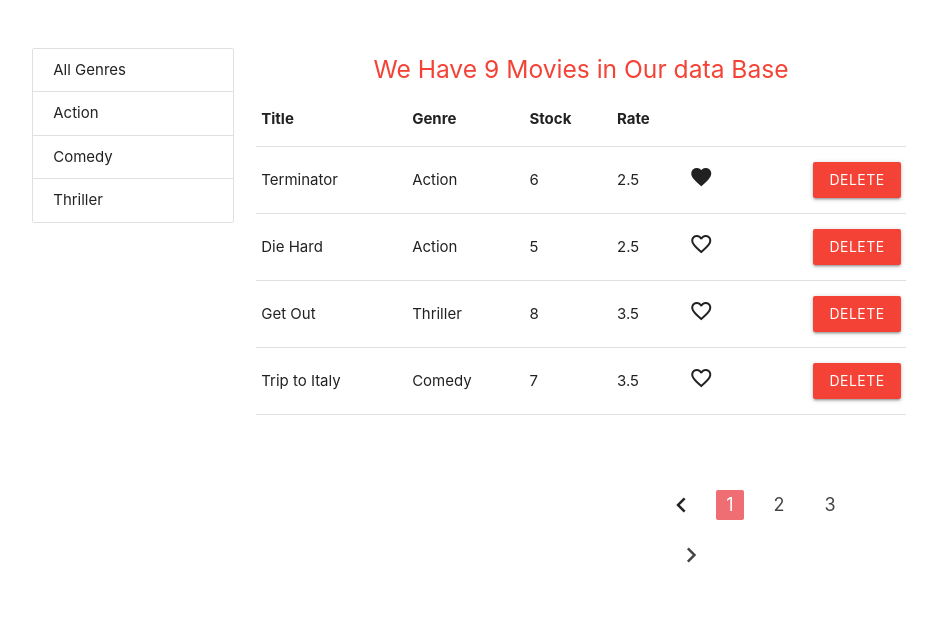
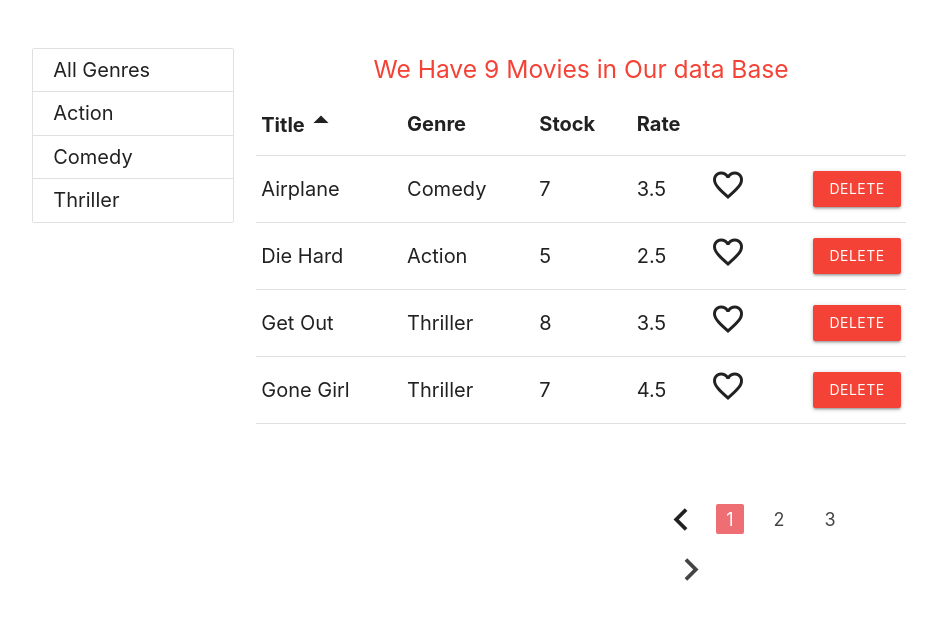
Before and after one commit to benk1/MovieRentalApp, a React (Create React App) app: page / in a window 1280 px wide. Shown: the top 620 px of the page, without its empty margins (171-1108 px from the left). Built offline with nearby package versions, Linux system fonts and the light colour scheme.

Commit message:
refactoring the code on Pagination

```diff
--- a/src/components/MovieTable.jsx
+++ b/src/components/MovieTable.jsx
@@ -1,43 +1,44 @@
-import React from 'react';
+import React, { Component } from 'react';
 import Like from './common/Like';
-const MovieTable = ({ movies, onDelete, onLike, onSort }) => {
-  return (
-    <table className='responsive-table'>
-      <thead>
-        <tr>
-          <th onClick={() => onSort('title')}>Title</th>
-          <th onClick={() => onSort('genre.name')}>Genre</th>
-          <th onClick={() => onSort('numberInStock')}>Stock</th>
-          <th onClick={() => onSort('dailyRentalRate')}>Rate</th>
-          <th />
-          <th />
-        </tr>
-      </thead>
-      <tbody>
-        {movies.map((movie) => {
-          return (
-            <tr key={movie._id}>
-              <td>{movie.title}</td>
-              <td>{movie.genre.name}</td>
-              <td>{movie.numberInStock}</td>
-              <td>{movie.dailyRentalRate}</td>
-              <td>
-                <Like liked={movie.liked} onClick={() => onLike(movie)} />
-              </td>
-              <td>
+import TableHeader from './common/TableHeader';
+import TableBody from './common/TableBody';
+import Table from './common/Table';
+class MovieTable extends Component {
+  columns = [
+    { path: 'title', label: 'Title' },
+    { path: 'genre.name', label: 'Genre' },
+    { path: 'numberInStock', label: 'Stock' },
+    { path: 'dailyRentalRate', label: 'Rate' },
+    {
+      key: 'like',
+      content: (movie) => (
+        <Like liked={movie.liked} onClick={() => this.props.onLike(movie)} />
+      ),
+    },
+    {
+      key: 'delete',
+      content: (movie) => (
         <button
-                  onClick={() => onDelete(movie)}
+          onClick={() => this.props.onDelete(movie)}
           className=' btn  red right'
         >
           Delete
         </button>
-              </td>
-            </tr>
+      ),
+    },
+  ];
+
+  render() {
+    const { movies, onSort, sortColumn } = this.props;
+    return (
+      <Table
+        columns={this.columns}
+        data={movies}
+        sortColumn={sortColumn}
+        onSort={onSort}
+      />
     );
-        })}
-      </tbody>
-    </table>
-  );
-};
+  }
+}
 
 export default MovieTable;
--- a/src/components/Movies.jsx
+++ b/src/components/Movies.jsx
@@ -6,12 +6,14 @@
 import ListGroup from './common/ListGroup';
 import { getGenres } from '../services/fakeGenreService';
 import MovieTable from './MovieTable';
+import _ from 'lodash';
 class Movies extends Component {
   state = {
     movies: [],
     genres: [],
     pageSize: 4,
     currentPage: 1,
+    sortColumn: { path: 'title', order: 'asc' },
   };
 
   componentDidMount() {
@@ -54,8 +56,10 @@
     });
   };
 
-  handleSort = (path) => {
-    console.log(path);
+  handleSort = (sortColumn) => {
+    this.setState({
+      sortColumn,
+    });
   };
   render() {
     const {
@@ -64,6 +68,7 @@
       currentPage,
       selectedGenre,
       genres,
+      sortColumn,
     } = this.state;
     const filtered =
       selectedGenre && selectedGenre._id
@@ -81,7 +86,9 @@
       </div>
     );
 
-    const movies = paginate(filtered, currentPage, pageSize);
+    const sorted = _.orderBy(filtered, [sortColumn.path], [sortColumn.order]);
+
+    const movies = paginate(sorted, currentPage, pageSize);
     return (
       <div className='row'>
         <div className='col s6 m2 l3 '>
@@ -95,6 +102,7 @@
           {message}
           <MovieTable
             movies={movies}
+            sortColumn={sortColumn}
             onLike={this.handleLike}
             onDelete={this.handleDelete}
             onSort={this.handleSort}
--- /dev/null
+++ b/src/components/common/Table.jsx
@@ -0,0 +1,14 @@
+import React from 'react';
+import TableHeader from './TableHeader';
+import TableBody from './TableBody';
+const Table = ({ columns, sortColumn, onSort, data }) => {
+  return (
+    <table className='responsive-table'>
+      <TableHeader columns={columns} sortColumn={sortColumn} onSort={onSort} />
+
+      <TableBody columns={columns} data={data} />
+    </table>
+  );
+};
+
+export default Table;
--- /dev/null
+++ b/src/components/common/TableBody.jsx
@@ -0,0 +1,30 @@
+import React, { Component } from 'react';
+import _ from 'lodash';
+class TableBody extends Component {
+  renderCell = (item, column) => {
+    if (column.content) return column.content(item);
+    return _.get(item, column.path);
+  };
+
+  createKey = (item, column) => {
+    return item.id + (column.path || column.key);
+  };
+  render() {
+    const { data, columns } = this.props;
+    return (
+      <tbody>
+        {data.map((item) => (
+          <tr key={item._id}>
+            {columns.map((column) => (
+              <td key={this.createKey(item, column)}>
+                {this.renderCell(item, column)}
+              </td>
+            ))}
+          </tr>
+        ))}
+      </tbody>
+    );
+  }
+}
+
+export default TableBody;
--- /dev/null
+++ b/src/components/common/TableHeader.jsx
@@ -0,0 +1,43 @@
+import React, { Component } from 'react';
+//column: array
+// sortColumn: object
+// onSort: function
+class TableHeader extends Component {
+  raiseSort = (path) => {
+    const sortColumn = { ...this.props.sortColumn };
+    if (sortColumn.path === path)
+      sortColumn.order = sortColumn.order === 'asc' ? 'desc' : 'asc';
+    else {
+      sortColumn.path = path;
+      sortColumn.order = 'asc';
+    }
+    this.props.onSort(sortColumn);
+  };
+
+  renderSortIcon = (column) => {
+    const { sortColumn } = this.props;
+    if (column.path !== sortColumn.path) return null;
+    if (sortColumn.order === 'asc')
+      return <i className='material-icons'>arrow_drop_up</i>;
+    return <i className='material-icons'>arrow_drop_down</i>;
+  };
+  render() {
+    return (
+      <thead>
+        <tr>
+          {this.props.columns.map((column) => (
+            <th
+              className='clickable'
+              key={column.path || column.key}
+              onClick={() => this.raiseSort(column.path)}
+            >
+              {column.label} {this.renderSortIcon(column)}
+            </th>
+          ))}
+        </tr>
+      </thead>
+    );
+  }
+}
+
+export default TableHeader;
--- a/src/index.css
+++ b/src/index.css
@@ -6,9 +6,16 @@
     sans-serif;
   -webkit-font-smoothing: antialiased;
   -moz-osx-font-smoothing: grayscale;
+  font-size: 20px;
 }
 
 code {
   font-family: source-code-pro, Menlo, Monaco, Consolas, 'Courier New',
     monospace;
 }
+.clickable {
+  cursor: pointer;
+}
+.material-icons {
+  transform: scale(1.5);
+}
```
Lines whose indentation alone changed are shown as unchanged.
